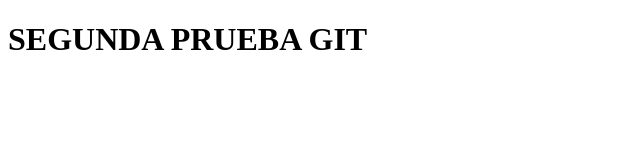
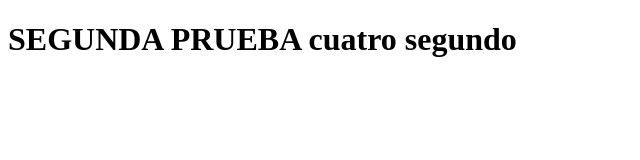
Before and after one commit to eddycf86/testgit, a plain HTML site: page dos.html in a window 1280 px wide. Shown: the whole page, without its empty margins (0-640 px from the left). Drawn offline with Linux system fonts and the light colour scheme.

Commit message:
se midifico la info en xasa

```diff
--- a/dos.html
+++ b/dos.html
@@ -7,6 +7,6 @@
     <title>SEGUNDO</title>
 </head>
 <body>
-    <h1>SEGUNDA PRUEBA  GIT </h1>
+    <h1>SEGUNDA PRUEBA cuatro  segundo </h1>
 </body>
 </html>
```
